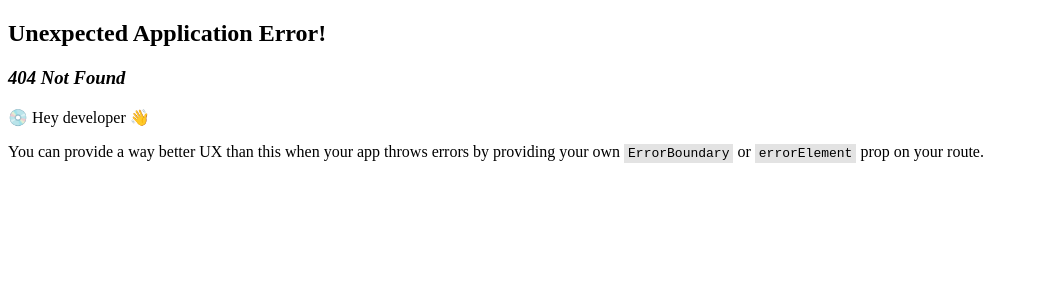
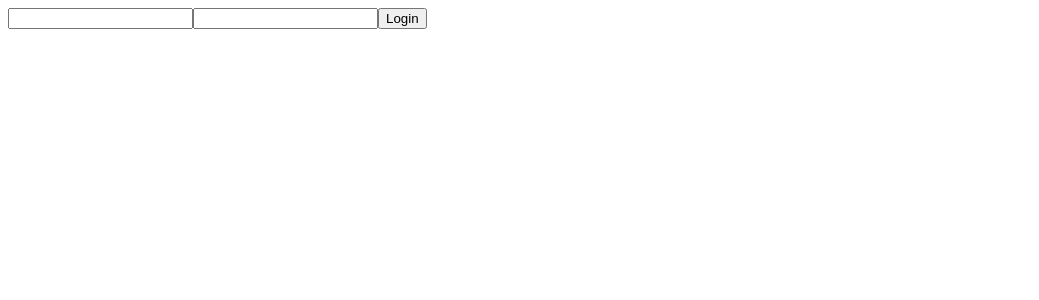
Before and after one commit to suadsuljovic/react3rdgen, a React (Vite) app in the folder react-practice/: page /login in a window 1280 px wide. Before the commit this address had no page. Shown: the top 300 px of the page, without its empty margins (0-1039 px from the left). Built offline with nearby package versions, Linux system fonts and the light colour scheme.

Commit message:
class 31 first part

```diff
--- /dev/null
+++ b/react-practice/src/components/31/Home.jsx
@@ -0,0 +1,5 @@
+function Home() {
+  return <div>Home</div>;
+}
+
+export default Home;
--- /dev/null
+++ b/react-practice/src/components/31/Login.jsx
@@ -0,0 +1,59 @@
+// mora da ima dva inputa i validaciju tih inputa
+// inputi su email i password
+// validacija za email je da je to validan email
+// i mora da ima login button koji loguje korisnika
+
+import { useState } from "react";
+
+// za napredne implementirati login preko auth rute na dummy json vebsajtu
+
+function Login() {
+  const [email, setEmail] = useState("");
+  const [emailError, setEmailError] = useState("");
+
+  const [password, setPassword] = useState("");
+  const [passwordError, setPasswordError] = useState("");
+
+  function isEmailValid(email) {
+    // Regular expression for a simple email validation
+    const emailRegex = /^[A-Z0-9._%+-]+@[A-Z0-9.-]+\.[A-Z]{2,}$/i;
+
+    return emailRegex.test(email);
+  }
+
+  const handleLogin = async () => {
+    let valid = true;
+
+    if (!isEmailValid(email)) {
+      setEmailError("email is very very wrong");
+      valid = false;
+    } else {
+      setEmailError("");
+    }
+
+    if (password.length < 8) {
+      setPasswordError("Password wrong");
+      valid = false;
+    } else {
+      setPasswordError("");
+    }
+
+    if (valid) {
+      // login funkcija
+    }
+  };
+
+  return (
+    <div>
+      <input value={email} onChange={(e) => setEmail(e.target.value)} />
+      {emailError && <p>{emailError}</p>}
+
+      <input value={password} onChange={(e) => setPassword(e.target.value)} />
+      {passwordError && <p>{passwordError}</p>}
+
+      <button onClick={handleLogin}>Login</button>
+    </div>
+  );
+}
+
+export default Login;
--- /dev/null
+++ b/react-practice/src/components/31/Register.jsx
@@ -0,0 +1,15 @@
+// mora da ima 4 inputa i ozbiljnu validaciju tih inputa
+// inputi su name, email, password i confrim password
+// name mora biti duze od 3 slova, email mora biti validan email
+// password mora biti duzi od 8 slova, imati jedno veliko slovo i jedan znak
+// confirm password mora biti isti kao password\
+// morate imati crveni tekst ispod svakog inputa ako nesto nije tacno
+// i naravno button za register
+
+//za napredne:  koristiti add user rutu za register sa dummy json vebsajta
+
+function Register() {
+  return <div>Register</div>;
+}
+
+export default Register;
```
Also changed, not shown: react-practice/src/components/31/index.jsx (+9 -3 lines).
